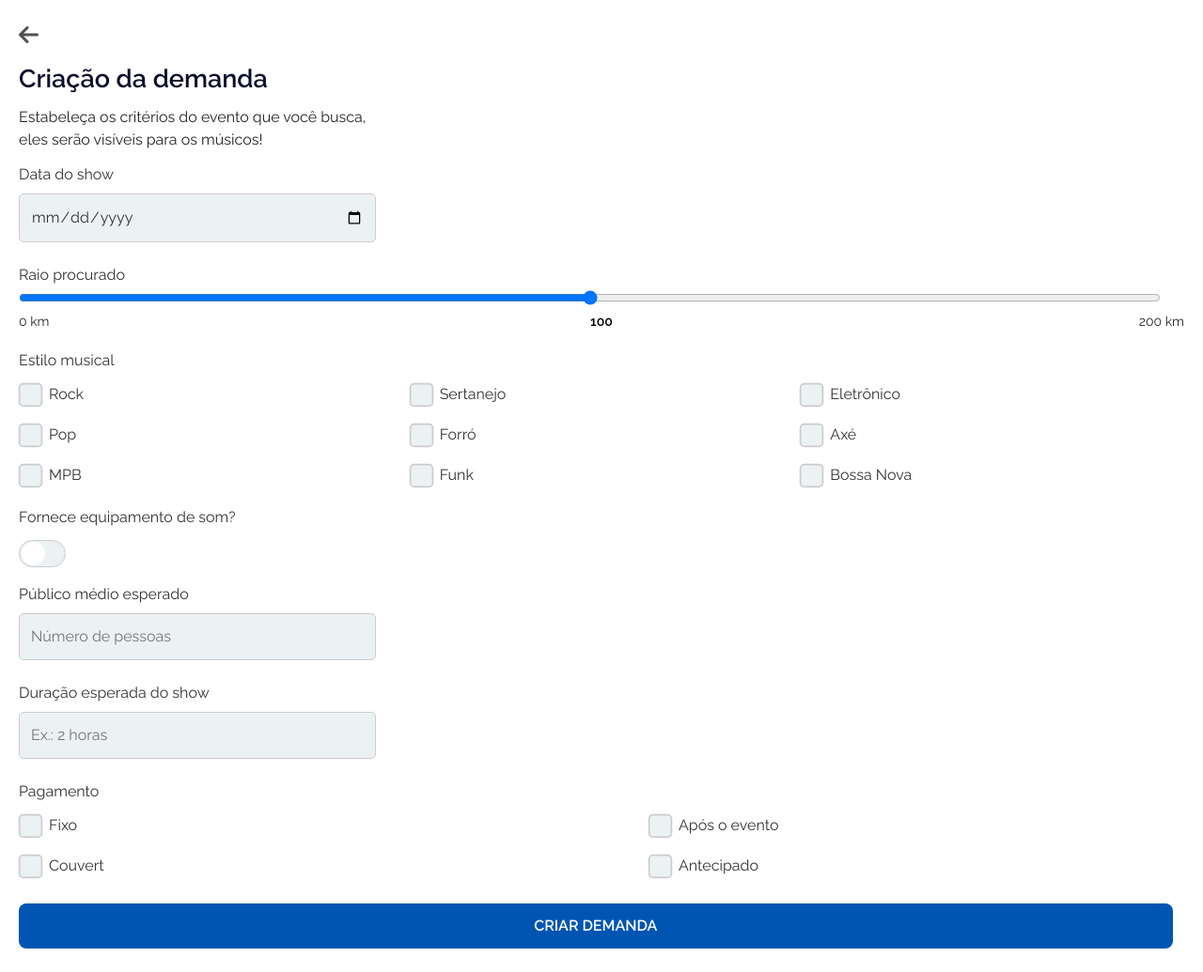
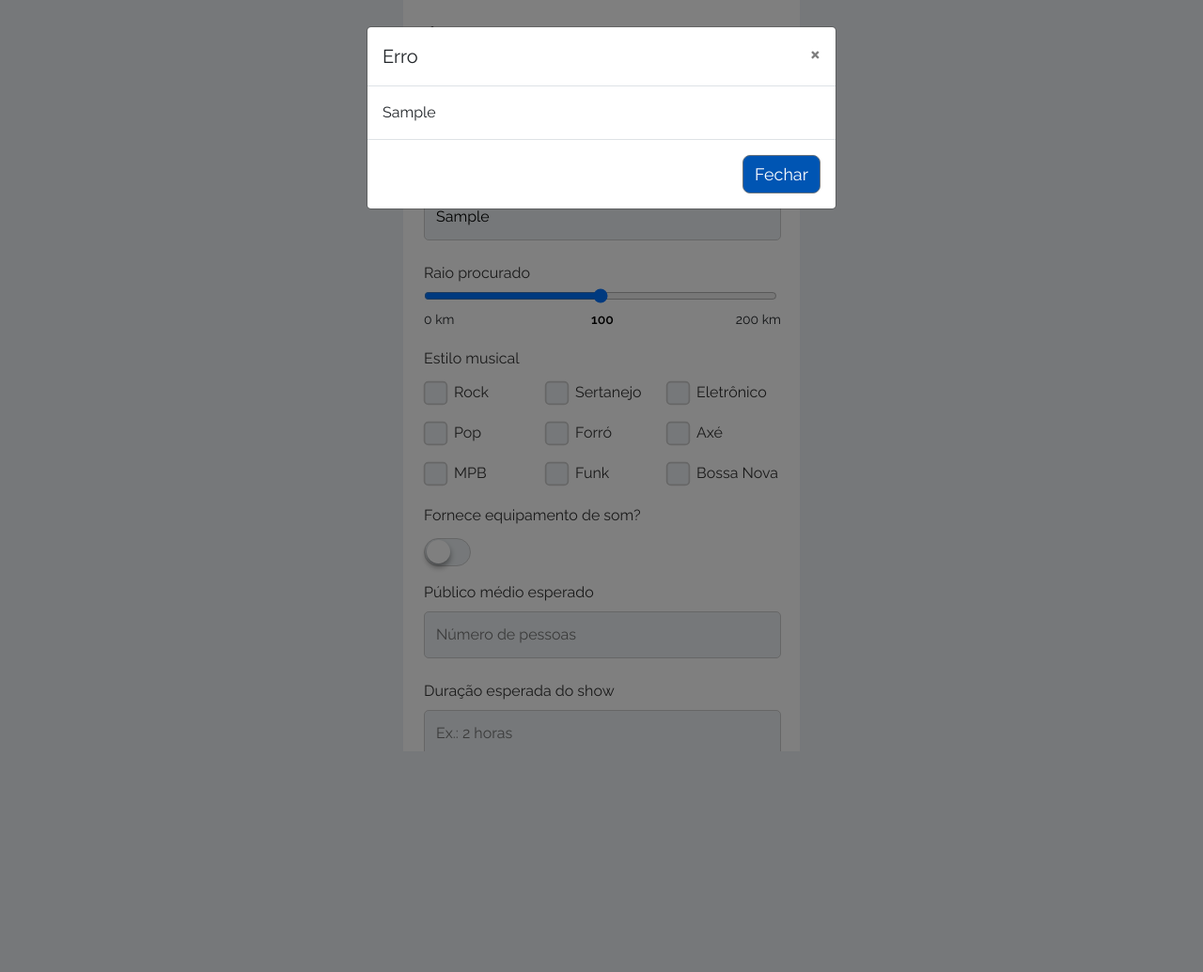
Before and after one commit to ericksoares13/INF221-COOLVERT, a Flask app: template app/templates/registerDemands.html in a window 1280 px wide. Shown: the whole page at 94% size. After the commit the page ends 800 px from the top, so only its background shows below. Run offline with Flask 3, Linux system fonts and the light colour scheme; the template is opened without the code that fills it: most values are stand-ins (such as "Sample title", 1, 10 or a date in 2020); some libraries are stand-ins or nearby versions.

Commit message:
Atualizações no css e validação da data

```diff
--- a/app/templates/registerDemands.html
+++ b/app/templates/registerDemands.html
@@ -12,7 +12,14 @@
             font-family: 'Raleway', sans-serif;
             margin: 0;
             padding: 20px;
+            padding-left: 22px;
             background-color: white;
+        }
+
+        html {
+            display: grid;
+            place-items: center;
+            background-color: #ECF1F4;
         }
 
         p {
@@ -47,21 +54,6 @@
             border-radius: 5px;
             font-size: 16px;
             background-color: #ECF1F4;
-        }
-
-        input[type="date"] {
-            -webkit-appearance: none; /* Remove estilo padrão do WebKit */
-            -moz-appearance: none; /* Remove estilo padrão do Firefox */
-            appearance: none; /* Remove estilo padrão dos navegadores */
-            width: 380px;
-            padding: 12px;
-            margin-top: 5px;
-            margin-bottom: 14px;
-            border: 1px solid #ccc;
-            border-radius: 5px;
-            font-size: 16px;
-            background-color: #ECF1F4;
-            color: #333;
         }
 
         .checkbox-group {
@@ -141,7 +133,7 @@
             border-radius: 34px;
             border: 1px solid #ccc;
             width: 50px;
-            height: 29px;
+            height: 30px;
         }
 
         .slider-switch:before {
@@ -150,14 +142,15 @@
             height: 25px;
             width: 25px;
             left: 2px;
-            bottom: 1px;
+            bottom: 2.5px;
             background-color: white;
             transition: .4s;
             border-radius: 50%;
+            box-shadow: 0px 4px 6px rgba(0, 0, 0, 0.4);
         }
 
         .slider {
-            width: 98%;
+            width: 99%;
         }
 
         .slider-values {
@@ -191,7 +184,7 @@
             transform: translateX(20px);
         }
 
-        .btn {
+        .button {
             background-color: #0055b3;
             color: white;
             padding: 12px;
@@ -202,6 +195,15 @@
             font-weight: 800;
             cursor: pointer;
             margin: 5px auto;
+        }
+
+        .btn-secondary {
+            background-color: #0055b3;
+            color: white;
+            border-radius: 8px;
+            font-family: 'Raleway', sans-serif;
+            font-weight: 100;
+            font-size: 18px;
         }
 
          .content {
@@ -217,7 +219,7 @@
             cursor: pointer;
         }
 
-        .btn:hover {
+        .button:hover {
             background-color: #003f8c;
         }
     </style>
@@ -229,8 +231,9 @@
     <h2>Criação da demanda</h2>
     <p>Estabeleça os critérios do evento que você busca, eles serão visíveis para os músicos!</p>
 
-    <label for="data-show">Data do show</label>
-    <input type="date" id="data-show" name="data-show" placeholder="dd/mm/aaaa">
+    <form action="/cadastrarDemanda" method="POST">
+        <label for="data_show">Data do show</label>
+        <input type="text" id="data_show" name="data_show" placeholder="dd/mm/aaaa" value="{{ data_show }}">
 
         <label for="raio-procurado">Raio procurado</label>
         <input type="range" id="raio-procurado" name="raio-procurado" min="0" max="200" class="slider">
@@ -277,7 +280,8 @@
             </div>
         </div>
 
-    <button class="btn">CRIAR DEMANDA</button>
+        <button type="submit" class="button">CRIAR DEMANDA</button>
+    </form>
 
     <script>
         function goBack() {
@@ -297,4 +301,41 @@
     </script>
 
 </body>
+
+<div class="modal fade" id="errorModal" tabindex="-1" role="dialog" aria-labelledby="errorModalLabel" aria-hidden="true">
+    <div class="modal-dialog" role="document">
+        <div class="modal-content">
+            <div class="modal-header">
+                <h5 class="modal-title" id="errorModalLabel">Erro</h5>
+                <button type="button" class="close" data-dismiss="modal" aria-label="Close">
+                    <span aria-hidden="true">&times;</span>
+                </button>
+            </div>
+            <div class="modal-body" id="errorMessage">
+            </div>
+            <div class="modal-footer">
+                <button type="button" class="btn btn-secondary" data-dismiss="modal">Fechar</button>
+            </div>
+        </div>
+    </div>
+</div>
+
+<script src="https://code.jquery.com/jquery-3.5.1.slim.min.js"></script>
+<script src="https://cdn.jsdelivr.net/npm/@popperjs/core@2.0.7/dist/umd/popper.min.js"></script>
+<script src="https://stackpath.bootstrapcdn.com/bootstrap/4.5.2/js/bootstrap.min.js"></script>
+<script>
+        document.addEventListener('DOMContentLoaded', (event) => {
+            const invalid_date = "{{ invalid_date }}";
+            if (invalid_date) {
+                document.getElementById('errorMessage').textContent = invalid_date;
+                $('#errorModal').modal('show');
+            }
+            const required_fields = "{{ required_fields }}";
+            if (required_fields) {
+                document.getElementById('errorMessage').textContent = required_fields;
+                $('#errorModal').modal('show');
+            }
+        });
+</script>
+
 </html>
```
Also changed, not shown: app/routes/RegisterDemands.py (+20 -2 lines). Lines whose indentation alone changed are shown as unchanged.
